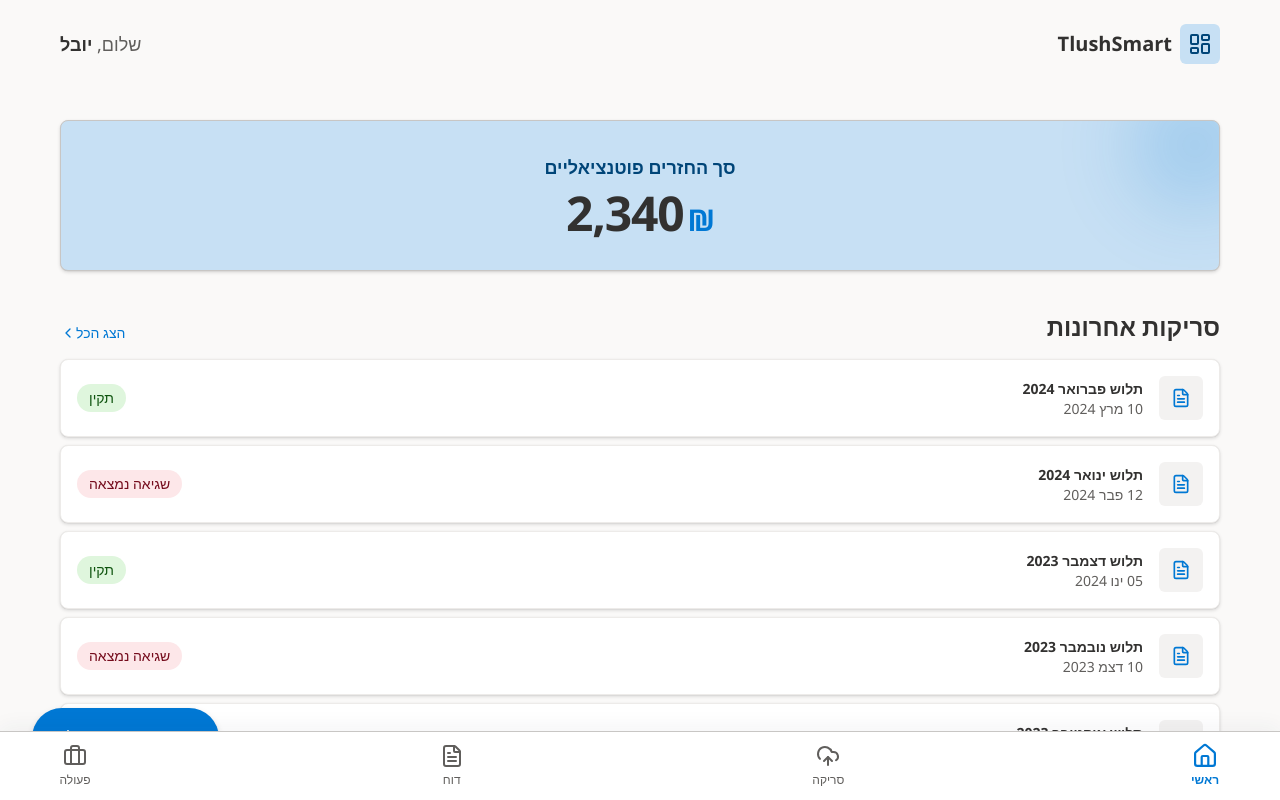
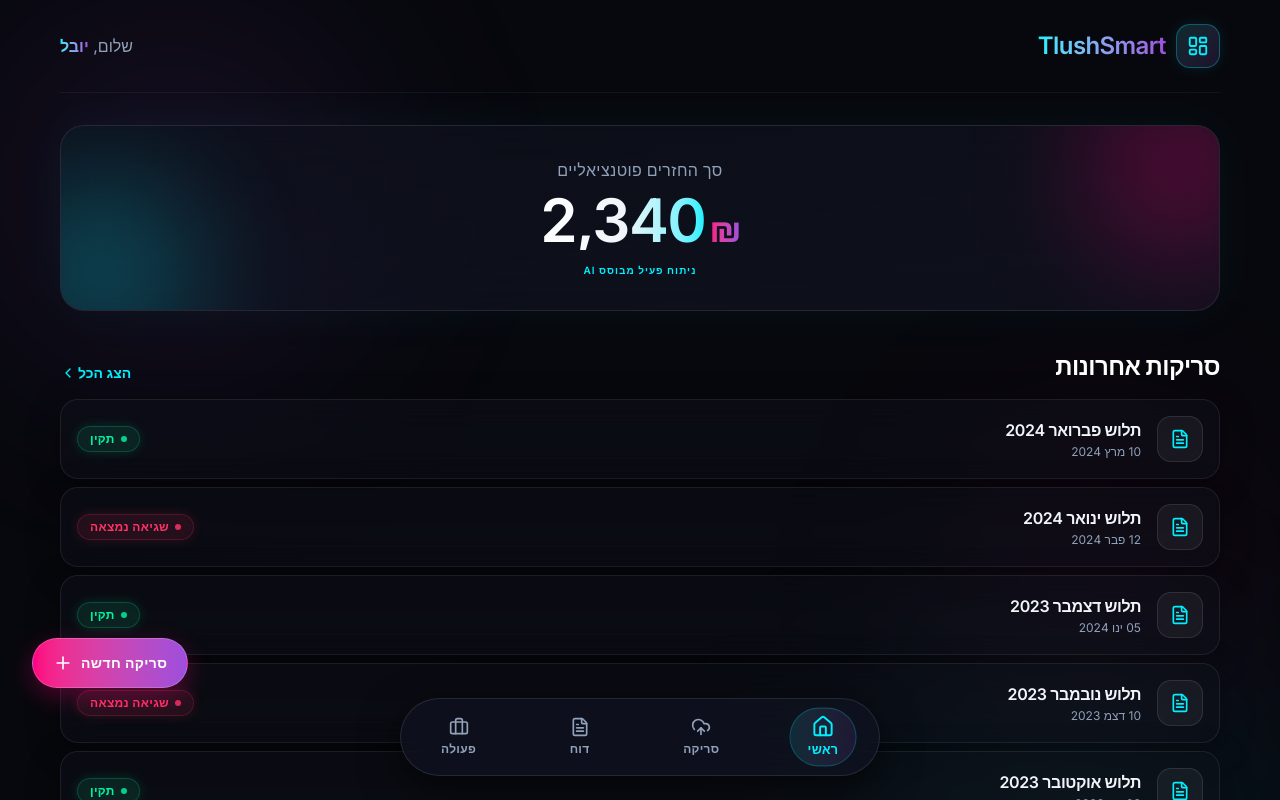
Before and after one commit to maycohen99/MyProject, a React (Vite) app: page / in a window 1280 px wide. Shown: the top 800 px of the page. Built offline with nearby package versions, Linux system fonts and the light colour scheme.

Commit message:
Overhaul visual UI to stunning midnight neon glass dark tech aesthetic

```diff
--- a/src/App.jsx
+++ b/src/App.jsx
@@ -9,8 +9,13 @@ import BottomNav from './components/BottomNav';
 function App() {
   return (
     <Router>
-      <div className="min-h-screen flex flex-col items-center pb-20"> {/* pb-20 prevents content from being hidden by the bottom nav */}
-        <div className="w-full max-w-[var(--spacing-container-max)] px-[var(--spacing-gutter)]">
+      <div className="min-h-screen flex flex-col items-center pb-20 relative bg-[#07080d] overflow-hidden">
+        {/* Ambient Glows */}
+        <div className="absolute top-[-10%] left-[-10%] w-[600px] h-[600px] bg-[radial-gradient(circle,rgba(157,78,221,0.12)_0%,rgba(7,8,13,0)_70%)] pointer-events-none rounded-full blur-[80px]"></div>
+        <div className="absolute bottom-[-10%] right-[-10%] w-[700px] h-[700px] bg-[radial-gradient(circle,rgba(0,240,255,0.1)_0%,rgba(7,8,13,0)_70%)] pointer-events-none rounded-full blur-[80px]"></div>
+        <div className="absolute top-[30%] right-[-5%] w-[500px] h-[500px] bg-[radial-gradient(circle,rgba(255,0,127,0.08)_0%,rgba(7,8,13,0)_70%)] pointer-events-none rounded-full blur-[80px]"></div>
+
+        <div className="w-full max-w-[var(--spacing-container-max)] px-[var(--spacing-gutter)] relative z-10">
           <Header />
           <main className="py-[var(--spacing-md)]">
             <Routes>
--- a/src/components/BottomNav.jsx
+++ b/src/components/BottomNav.jsx
@@ -13,8 +13,8 @@ export default function BottomNav() {
   ];
 
   return (
-    <nav className="fixed bottom-0 left-0 right-0 bg-[var(--color-surface-container-lowest)] border-t border-[var(--color-outline-variant)] shadow-[0_-4px_20px_rgba(45,51,74,0.05)] z-50 px-2 sm:px-6">
-      <div className="flex justify-between items-center max-w-[var(--spacing-container-max)] mx-auto">
+    <div className="fixed bottom-6 left-0 right-0 z-50 px-4 flex justify-center pointer-events-none">
+      <nav className="pointer-events-auto bg-[rgba(15,19,33,0.75)] backdrop-blur-xl border border-white/10 shadow-[0_12px_40px_rgba(0,0,0,0.6)] rounded-full px-4 sm:px-6 py-2.5 max-w-[480px] w-full flex justify-between items-center gap-1">
         {navItems.map((item) => {
           const Icon = item.icon;
           const isActive = location.pathname === item.path;
@@ -24,15 +24,18 @@ export default function BottomNav() {
               key={item.path}
               to={item.path}
               className={cn(
-                "flex flex-col items-center gap-1 py-3 px-4 min-w-[70px] transition-colors rounded-xl",
+                "flex flex-col items-center gap-1 py-2 px-3 sm:px-4 transition-all duration-300 rounded-full relative min-w-[64px]",
                 isActive
-                  ? "text-[var(--color-coral)]"
-                  : "text-[var(--color-on-surface-variant)] hover:text-[var(--color-on-surface)] hover:bg-[var(--color-surface-container-low)]"
+                  ? "text-[var(--color-primary)] scale-105"
+                  : "text-slate-400 hover:text-slate-200 hover:bg-white/5"
               )}
             >
-              <Icon size={24} className={cn("transition-transform", isActive && "scale-110")} />
+              {isActive && (
+                <span className="absolute inset-0 bg-gradient-to-r from-[rgba(0,240,255,0.12)] to-[rgba(157,78,221,0.12)] rounded-full border border-[var(--color-primary)]/20 -z-10" />
+              )}
+              <Icon size={20} className={cn("transition-transform duration-300", isActive && "scale-110")} />
               <span className={cn(
-                "text-xs font-medium",
+                "text-[10px] sm:text-xs font-semibold tracking-wide",
                 isActive ? "font-bold" : ""
               )}>
                 {item.label}
@@ -40,7 +43,7 @@ export default function BottomNav() {
             </Link>
           );
         })}
-      </div>
-    </nav>
+      </nav>
+    </div>
   );
 }
--- a/src/components/Card.jsx
+++ b/src/components/Card.jsx
@@ -3,7 +3,7 @@ import { cn } from '../utils/cn';
 export default function Card({ children, className }) {
   return (
     <div className={cn(
-      "bg-[var(--color-surface-container-lowest)] rounded-[var(--radius-lg)] shadow-ambient border border-[var(--color-surface-container)] p-[var(--spacing-lg)]",
+      "glass-panel rounded-[var(--radius-lg)] shadow-ambient p-[var(--spacing-lg)]",
       className
     )}>
       {children}
--- a/src/components/Header.jsx
+++ b/src/components/Header.jsx
@@ -3,17 +3,19 @@ import { Link } from 'react-router-dom';
 
 export default function Header() {
   return (
-    <header className="flex justify-between items-center py-6 mb-4">
+    <header className="flex justify-between items-center py-6 mb-4 border-b border-white/5">
       <div className="flex items-center gap-3">
-        <Link to="/" className="flex items-center gap-2 text-[var(--color-primary)] hover:opacity-80 transition-opacity">
-          <div className="bg-[var(--color-primary-container)] text-[var(--color-on-primary-container)] p-2 rounded-[var(--radius-md)]">
-            <LayoutDashboard size={24} />
+        <Link to="/" className="flex items-center gap-2.5 group transition-opacity">
+          <div className="bg-gradient-to-br from-[rgba(0,240,255,0.15)] to-[rgba(157,78,221,0.15)] text-[var(--color-primary)] p-2.5 rounded-[var(--radius-md)] border border-[var(--color-primary)]/30 group-hover:border-[var(--color-primary)]/80 transition-all duration-300 shadow-[0_0_15px_rgba(0,240,255,0.1)]">
+            <LayoutDashboard size={22} className="group-hover:rotate-12 transition-transform duration-300" />
           </div>
-          <h1 className="text-xl font-bold font-display m-0">TlushSmart</h1>
+          <h1 className="text-2xl font-black font-display m-0 bg-gradient-to-r from-[var(--color-primary)] to-[var(--color-inverse-primary)] bg-clip-text text-transparent tracking-tight">
+            TlushSmart
+          </h1>
         </Link>
       </div>
-      <div className="text-[var(--color-on-surface-variant)] text-lg">
-        שלום, <span className="font-semibold text-[var(--color-on-surface)]">יובל</span>
+      <div className="text-slate-400 text-base">
+        שלום, <span className="font-semibold text-slate-100 bg-gradient-to-r from-[var(--color-primary)] to-[var(--color-inverse-primary)] bg-clip-text text-transparent">יובל</span>
       </div>
     </header>
   );
--- a/src/components/StatusBadge.jsx
+++ b/src/components/StatusBadge.jsx
@@ -5,12 +5,16 @@ export default function StatusBadge({ status, text, className }) {
 
   return (
     <span className={cn(
-      "inline-flex items-center px-3 py-1 rounded-full text-sm font-medium",
+      "inline-flex items-center px-3 py-1 rounded-full text-xs font-bold tracking-wide border backdrop-blur-md",
       isSuccess
-        ? "bg-[var(--color-success-container)] text-[var(--color-on-success-container)]"
-        : "bg-[var(--color-error-container)] text-[var(--color-on-error-container)]",
+        ? "bg-[rgba(0,245,160,0.1)] text-[var(--color-success)] border-[rgba(0,245,160,0.2)] shadow-[0_0_12px_rgba(0,245,160,0.15)]"
+        : "bg-[rgba(255,51,102,0.1)] text-[var(--color-error)] border-[rgba(255,51,102,0.2)] shadow-[0_0_12px_rgba(255,51,102,0.15)]",
       className
     )}>
+      <span className={cn(
+        "w-1.5 h-1.5 rounded-full ml-1.5 animate-pulse",
+        isSuccess ? "bg-[var(--color-success)]" : "bg-[var(--color-error)]"
+      )} />
       {text}
     </span>
   );
--- a/src/pages/Dashboard.jsx
+++ b/src/pages/Dashboard.jsx
@@ -19,35 +19,39 @@ export default function Dashboard() {
 
       {/* Summary Card */}
       <section>
-        <div className="bg-[var(--color-primary-container)] rounded-[var(--radius-xl)] p-8 shadow-ambient text-center relative overflow-hidden border border-[var(--color-outline-variant)]">
-          <div className="absolute top-0 right-0 w-32 h-32 bg-[var(--color-coral)] opacity-20 rounded-full -mr-10 -mt-10 blur-2xl"></div>
-          <h2 className="text-[var(--color-on-primary-container)] text-lg mb-2">סך החזרים פוטנציאליים</h2>
-          <div className="text-[var(--color-on-surface)] text-5xl font-bold font-display tracking-tight flex justify-center items-baseline gap-1">
-            <span className="text-[var(--color-coral)] text-3xl">₪</span>
-            2,340
+        <div className="relative rounded-[var(--radius-xl)] p-8 text-center overflow-hidden border border-white/10 bg-gradient-to-br from-[rgba(13,16,27,0.8)] to-[rgba(26,32,53,0.4)] backdrop-blur-xl shadow-[0_0_50px_rgba(0,240,255,0.05)]">
+          {/* Ambient Glow Orbs */}
+          <div className="absolute -top-12 -right-12 w-44 h-44 bg-[var(--color-coral)] opacity-25 rounded-full blur-3xl animate-pulse"></div>
+          <div className="absolute -bottom-12 -left-12 w-44 h-44 bg-[var(--color-primary)] opacity-20 rounded-full blur-3xl animate-pulse"></div>
+
+          <h2 className="text-slate-400 text-base mb-2 font-medium tracking-wide">סך החזרים פוטנציאליים</h2>
+          <div className="text-white text-6xl font-black font-display tracking-tight flex justify-center items-baseline gap-1">
+            <span className="bg-gradient-to-r from-[var(--color-coral)] to-[var(--color-secondary)] bg-clip-text text-transparent text-4xl font-extrabold select-none">₪</span>
+            <span className="bg-gradient-to-r from-white via-slate-100 to-[var(--color-primary)] bg-clip-text text-transparent">2,340</span>
           </div>
+          <p className="text-[10px] text-[var(--color-primary)] font-bold tracking-widest uppercase mt-3">ניתוח פעיל מבוסס AI</p>
         </div>
       </section>
 
       {/* Scan History */}
       <section>
         <div className="flex justify-between items-end mb-[var(--spacing-md)]">
-          <h2 className="text-2xl font-semibold text-[var(--color-on-background)]">סריקות אחרונות</h2>
-          <Link to="/report" className="text-[var(--color-surface-tint)] text-sm hover:underline flex items-center">
+          <h2 className="text-2xl font-bold tracking-tight text-white">סריקות אחרונות</h2>
+          <Link to="/report" className="text-[var(--color-primary)] text-sm font-semibold hover:underline flex items-center gap-0.5">
             הצג הכל <ChevronLeft size={16} />
           </Link>
         </div>
 
         <div className="flex flex-col gap-[var(--spacing-sm)]">
           {recentScans.map(scan => (
-            <Card key={scan.id} className="flex items-center justify-between p-4 hover:shadow-ambient-hover transition-shadow cursor-pointer">
+            <Card key={scan.id} className="glass-panel-interactive flex items-center justify-between p-4 cursor-pointer">
               <div className="flex items-center gap-4">
-                <div className="bg-[var(--color-surface-container-low)] p-3 rounded-[var(--radius-md)] text-[var(--color-surface-tint)]">
+                <div className="bg-white/5 border border-white/10 p-3 rounded-[var(--radius-md)] text-[var(--color-primary)]">
                   <FileText size={20} />
                 </div>
                 <div>
-                  <h3 className="font-semibold text-[var(--color-on-surface)]">{scan.name}</h3>
-                  <p className="text-sm text-[var(--color-on-surface-variant)]">{scan.date}</p>
+                  <h3 className="font-bold text-slate-100 text-base">{scan.name}</h3>
+                  <p className="text-xs text-slate-400 mt-0.5">{scan.date}</p>
                 </div>
               </div>
               <StatusBadge status={scan.status} text={scan.statusText} />
@@ -57,13 +61,13 @@ export default function Dashboard() {
       </section>
 
       {/* FAB */}
-      <div className="fixed bottom-8 left-8">
+      <div className="fixed bottom-28 left-6 sm:left-8 z-40">
         <Link
           to="/upload"
-          className="flex items-center gap-2 bg-[var(--color-coral)] text-white px-6 py-4 rounded-full shadow-ambient-hover hover:scale-105 transition-transform"
+          className="flex items-center gap-2 bg-gradient-to-r from-[var(--color-coral)] to-[var(--color-secondary)] text-white px-5 py-3.5 rounded-full shadow-[0_8px_24px_rgba(255,0,127,0.3)] hover:shadow-[0_8px_32px_rgba(255,0,127,0.5)] hover:scale-105 active:scale-95 transition-all duration-300 border border-white/20"
         >
-          <span className="font-semibold text-lg">סריקה חדשה</span>
-          <Plus size={24} />
+          <span className="font-bold text-sm tracking-wide">סריקה חדשה</span>
+          <Plus size={20} />
         </Link>
       </div>
 
--- a/src/styles/globals.css
+++ b/src/styles/globals.css
@@ -1,66 +1,66 @@
 @import "tailwindcss";
 
 @theme {
-  --color-surface: #ffffff;
-  --color-surface-dim: #faf9f8;
-  --color-surface-bright: #ffffff;
-  --color-surface-container-lowest: #ffffff;
-  --color-surface-container-low: #f3f2f1;
-  --color-surface-container: #edebe9;
-  --color-surface-container-high: #e1dfdd;
-  --color-surface-container-highest: #c8c6c4;
+  --color-surface: rgba(13, 16, 27, 0.4);
+  --color-surface-dim: rgba(13, 16, 27, 0.6);
+  --color-surface-bright: rgba(26, 32, 53, 0.5);
+  --color-surface-container-lowest: rgba(7, 8, 13, 0.8);
+  --color-surface-container-low: rgba(13, 16, 27, 0.5);
+  --color-surface-container: rgba(20, 24, 41, 0.5);
+  --color-surface-container-high: rgba(26, 32, 53, 0.6);
+  --color-surface-container-highest: rgba(38, 47, 78, 0.7);
 
-  --color-on-surface: #323130;
-  --color-on-surface-variant: #605e5c;
-  --color-inverse-surface: #323130;
-  --color-inverse-on-surface: #ffffff;
+  --color-on-surface: #f8fafc;
+  --color-on-surface-variant: #94a3b8;
+  --color-inverse-surface: #f8fafc;
+  --color-inverse-on-surface: #07080d;
 
-  --color-outline: #8a8886;
-  --color-outline-variant: #c8c6c4;
-  --color-surface-tint: #0078d4;
+  --color-outline: rgba(255, 255, 255, 0.1);
+  --color-outline-variant: rgba(255, 255, 255, 0.15);
+  --color-surface-tint: #00f0ff;
 
-  --color-primary: #0078d4; /* Microsoft Blue */
-  --color-on-primary: #ffffff;
-  --color-primary-container: #c7e0f4;
-  --color-on-primary-container: #004578;
-  --color-inverse-primary: #6cb8f6;
+  --color-primary: #00f0ff; /* Glowing Cyan */
+  --color-on-primary: #07080d;
+  --color-primary-container: rgba(0, 240, 255, 0.1);
+  --color-on-primary-container: #00f0ff;
+  --color-inverse-primary: #9d4edd;
 
-  --color-secondary: #605e5c;
+  --color-secondary: #9d4edd; /* Electric Neon Violet */
   --color-on-secondary: #ffffff;
-  --color-secondary-container: #f3f2f1;
-  --color-on-secondary-container: #323130;
+  --color-secondary-container: rgba(157, 78, 221, 0.1);
+  --color-on-secondary-container: #9d4edd;
 
-  --color-coral: #0078d4; /* Replaced coral with Microsoft Blue for accents */
+  --color-coral: #ff007f; /* Vivid Magenta Accent */
 
-  --color-error: #a4262c;
+  --color-error: #ff3366; /* Neon Hot Red */
   --color-on-error: #ffffff;
-  --color-error-container: #fde7e9;
-  --color-on-error-container: #750b1c;
+  --color-error-container: rgba(255, 51, 102, 0.1);
+  --color-on-error-container: #ff3366;
 
-  --color-success: #107c10;
-  --color-success-container: #dff6dd;
-  --color-on-success-container: #0f540f;
+  --color-success: #00f5a0; /* Minty Neon Green */
+  --color-success-container: rgba(0, 245, 160, 0.1);
+  --color-on-success-container: #00f5a0;
 
-  --color-background: #faf9f8; /* Microsoft main background */
-  --color-on-background: #323130;
-  --color-surface-variant: #f3f2f1;
+  --color-background: #07080d; /* Midnight Charcoal Black */
+  --color-on-background: #f8fafc;
+  --color-surface-variant: rgba(20, 24, 41, 0.4);
 
-  /* Fluent Design Corner Radii (Windows 11 style) */
-  --radius-sm: 2px;
-  --radius-DEFAULT: 4px;
-  --radius-md: 6px;
-  --radius-lg: 8px;
-  --radius-xl: 8px;
+  /* Modern Corner Radii */
+  --radius-sm: 6px;
+  --radius-DEFAULT: 12px;
+  --radius-md: 14px;
+  --radius-lg: 18px;
+  --radius-xl: 24px;
   --radius-full: 9999px;
 
-  --font-sans: "Segoe UI", "Inter", -apple-system, sans-serif;
-  --font-display: "Segoe UI", "Inter", -apple-system, sans-serif;
+  --font-sans: "Inter", "Plus Jakarta Sans", sans-serif;
+  --font-display: "Outfit", "Inter", sans-serif;
 
-  /* Fluent Design Elevations (Shadows) */
-  --shadow-ambient: 0 1.6px 3.6px 0 rgba(0,0,0,0.132), 0 0.3px 0.9px 0 rgba(0,0,0,0.108);
-  --shadow-ambient-hover: 0 3.2px 7.2px 0 rgba(0,0,0,0.132), 0 0.6px 1.8px 0 rgba(0,0,0,0.108);
+  /* Glassmorphism & Cyber Elevations */
+  --shadow-ambient: 0 8px 32px 0 rgba(0, 0, 0, 0.37);
+  --shadow-ambient-hover: 0 8px 32px 0 rgba(0, 240, 255, 0.15), 0 0 20px 0 rgba(255, 0, 127, 0.1);
 
-  /* Spacing System (4px base unit) */
+  /* Spacing System */
   --spacing-unit: 4px;
   --spacing-xs: 4px;
   --spacing-sm: 8px;
@@ -74,19 +74,58 @@
 @layer base {
   body {
     background-color: var(--color-background);
-    background-image: none; /* Microsoft design is flat and solid */
     color: var(--color-on-background);
     font-family: var(--font-sans);
-    font-size: 14px; /* Microsoft uses slightly smaller default text */
-    line-height: 1.5;
+    font-size: 16px;
+    line-height: 1.6;
     -webkit-font-smoothing: antialiased;
     -moz-osx-font-smoothing: grayscale;
     min-height: 100vh;
+    overflow-x: hidden;
   }
 
   h1, h2, h3, h4, h5, h6 {
     font-family: var(--font-display);
     color: var(--color-on-background);
-    font-weight: 600;
+    font-weight: 700;
+    letter-spacing: -0.025em;
   }
 }
+
+/* Custom glow utility animations */
+.glow-cyan {
+  box-shadow: 0 0 25px rgba(0, 240, 255, 0.15);
+  border: 1px solid rgba(0, 240, 255, 0.25);
+}
+
+.glow-magenta {
+  box-shadow: 0 0 25px rgba(255, 0, 127, 0.15);
+  border: 1px solid rgba(255, 0, 127, 0.25);
+}
+
+.glow-violet {
+  box-shadow: 0 0 25px rgba(157, 78, 221, 0.15);
+  border: 1px solid rgba(157, 78, 221, 0.25);
+}
+
+.glass-panel {
+  background: rgba(17, 19, 28, 0.4);
+  backdrop-filter: blur(16px);
+  -webkit-backdrop-filter: blur(16px);
+  border: 1px solid rgba(255, 255, 255, 0.08);
+}
+
+.glass-panel-interactive {
+  background: rgba(17, 19, 28, 0.45);
+  backdrop-filter: blur(16px);
+  -webkit-backdrop-filter: blur(16px);
+  border: 1px solid rgba(255, 255, 255, 0.08);
+  transition: all 0.3s cubic-bezier(0.4, 0, 0.2, 1);
+}
+
+.glass-panel-interactive:hover {
+  background: rgba(22, 26, 42, 0.6);
+  border-color: rgba(0, 240, 255, 0.3);
+  box-shadow: 0 8px 32px 0 rgba(0, 240, 255, 0.15);
+  transform: translateY(-2px);
+}
```
Also changed, not shown: src/pages/ActionCenter.jsx (+25 -20 lines), src/pages/Report.jsx (+28 -25 lines), src/pages/Upload.jsx (+38 -30 lines).
